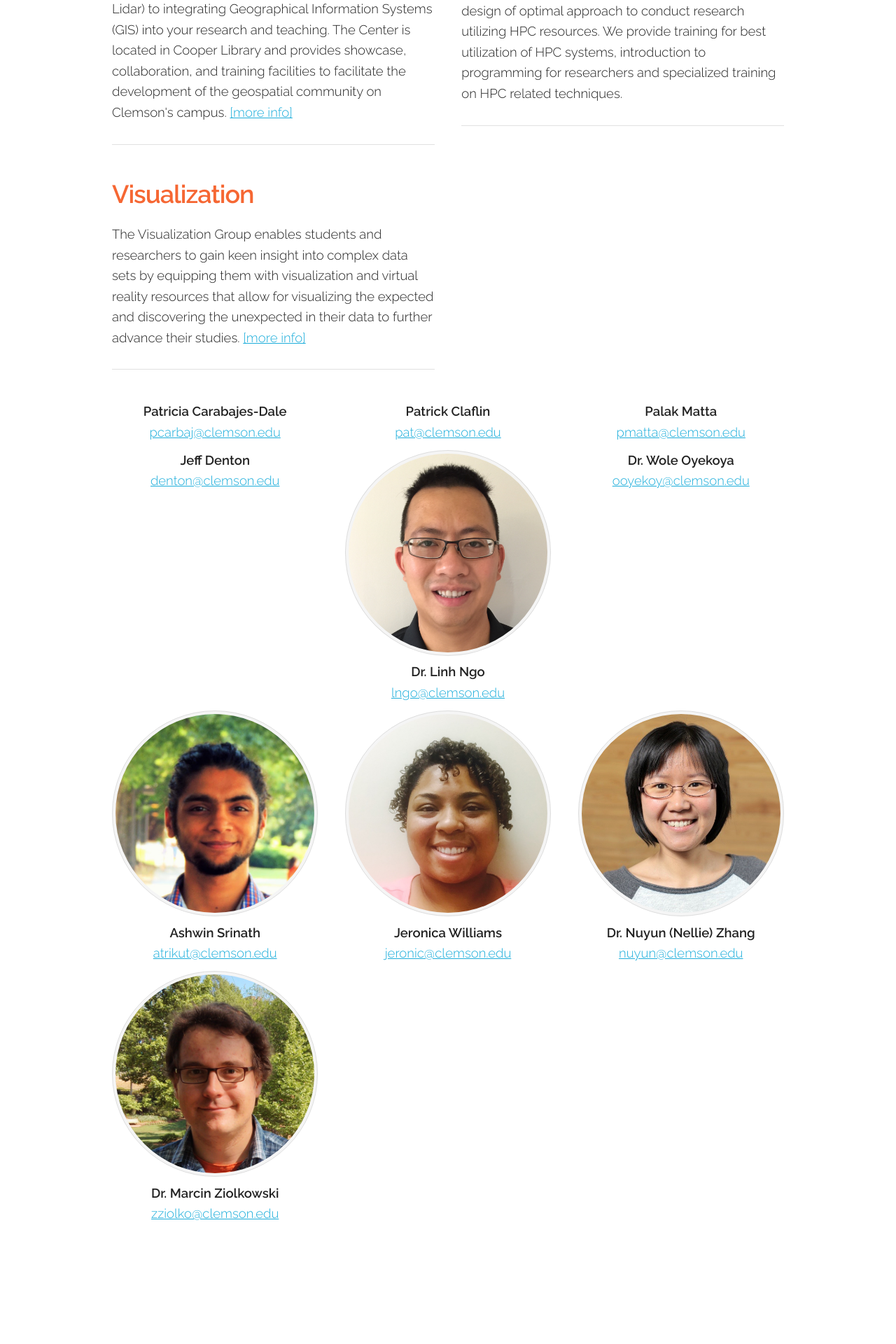
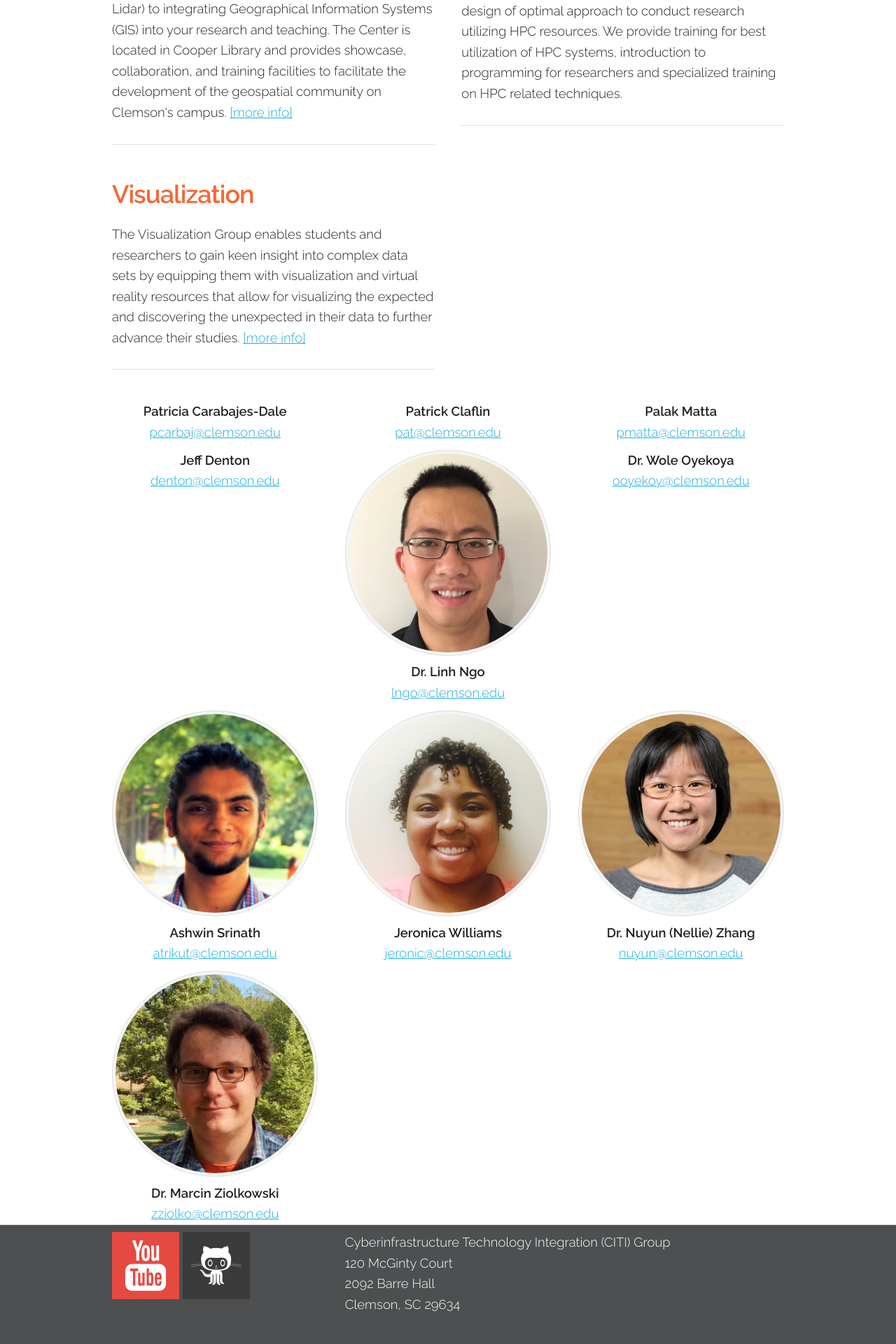
Before and after one commit to clemsonciti/citi-webpage, a Jekyll site: the page built from index.html, in a window 1280 px wide. Shown: the part 1246-3166 px from the top of the page at 70% size. Built offline with Jekyll 4.4.1, drawn with Linux system fonts in a browser that asks for light colours; before the commit the page ends 2995 px from its top, so only the background shows below that.

Commit message:
Added footer to default layout

```diff
--- /dev/null
+++ b/_includes/footer.html
@@ -0,0 +1,23 @@
+  <div id="footer">
+
+    <div class="container">
+
+      <div class="row">
+
+        <div class="four columns">
+          <a href="https://www.youtube.com/channel/UCVJUqkuJmNKbO58wwsvdLiw"><img src="/images/youtube-icon.png"></a>
+          <a href="https://github.com/clemsonciti"><img src="/images/github-icon.png"></a>
+        </div>
+
+        <div class="eight columns">
+           <p>Cyberinfrastructure Technology Integration (CITI) Group<br>
+           120 McGinty Court<br>
+           2092 Barre Hall<br>
+           Clemson, SC 29634</p>
+        </div>
+
+      </div>
+
+    </div>
+
+  </div>
--- a/_layouts/default.html
+++ b/_layouts/default.html
@@ -5,11 +5,18 @@
 
   <body>
 
+   <div id="wrap">
+    <div id="main">
+
     {% include header.html %}
 
 
     {{ content }}
 
+    </div>
+   </div>
+
+   {% include footer.html %}
 
   </body>
 
--- a/css/citi.css
+++ b/css/citi.css
@@ -67,3 +67,24 @@
   background: #F8F8F8;
   padding: 20px 20px 20px 20px;
 }
+
+#footer {
+   position: relative;
+   left: 0px;
+   bottom: 0px;
+   height: 150px;
+   margin-top: -150px; /* negative value of footer height */
+   padding: 10px 0px 10px 0px;
+   border-top: 1px solid #e5e5e5;
+   background: #4D4F50;
+   text-align: left;
+   clear: both;
+   color: #ffffff;
+}
+
+html, body {height: 100%;}
+
+#wrap {min-height: 100%;}
+
+#main {overflow:auto;
+  padding-bottom: 150px;}  /* must be same height as the footer */
```
